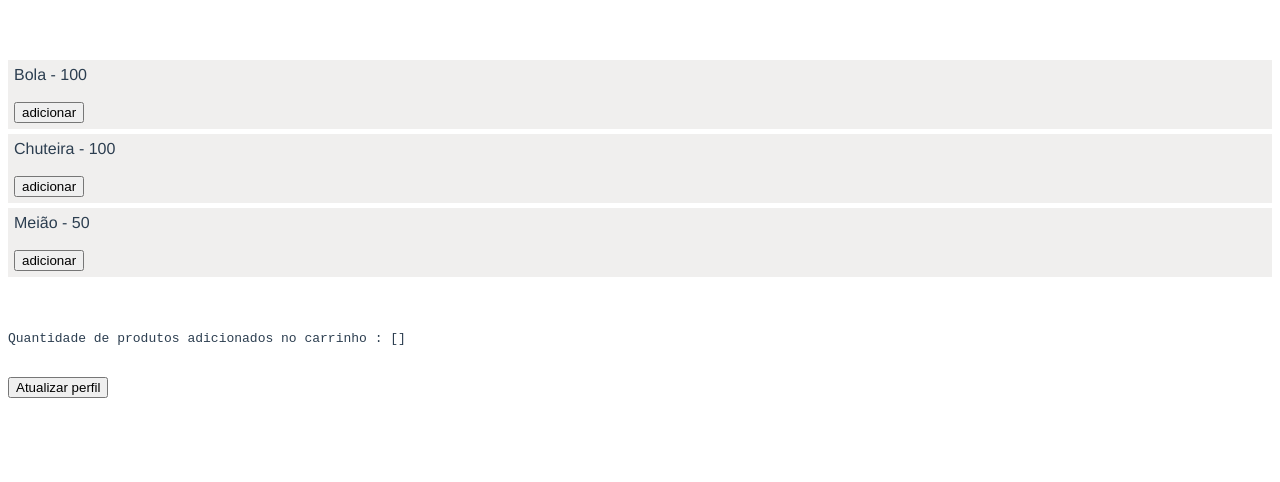
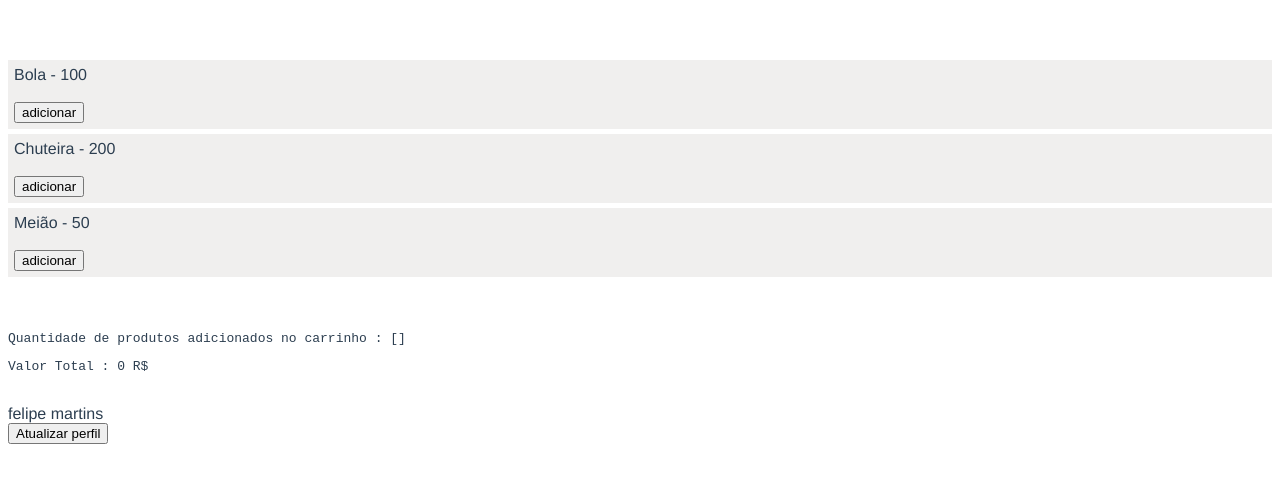
Before and after one commit to felipe1407/vue-intro, a Vue app: page / in a window 1280 px wide. Shown: the top 482 px of the page. Built offline with nearby package versions, Linux system fonts and the light colour scheme.

Commit message:
vuex completo

```diff
--- a/src/App.vue
+++ b/src/App.vue
@@ -5,7 +5,10 @@
 
     <pre>Quantidade de produtos adicionados no carrinho : {{ $store.state.cart }} </pre>
 
+      <pre>Valor Total : {{ $store.getters.total }} R$</pre>
      <br>
+
+     {{ $store.state.user.first_name }} {{ $store.state.user.last_name }} <br>
 
 
     <button @click="updateUser()">
@@ -35,7 +38,8 @@ export default {
       last_name: 'cardoso',
       email: 'fern@gmail.com'
           }
-          this.$store.commit('storeUser', newUser)
+          //this.$store.commit('storeUser', newUser)
+          this.$store.dispatch('storeUser', newUser)
         }
     },
 }
--- a/src/store/index.js
+++ b/src/store/index.js
@@ -16,7 +16,7 @@ export default createStore({
       {
         id: 2,
         name: 'Chuteira',
-        price: 100
+        price: 200
       },
       {
         id: 3,
@@ -47,13 +47,18 @@ export default createStore({
   },
 
   getters: {
+    total(state) {
+        return state.cart.reduce((total, item) => total += item.price, 0)
+    },
   },
 
   actions: {
-  },
+    storeUser({commit}, data){
 
-  getters: {
+      commit('storeUser', data);
+    }
   },
 
 
+
 })
```
